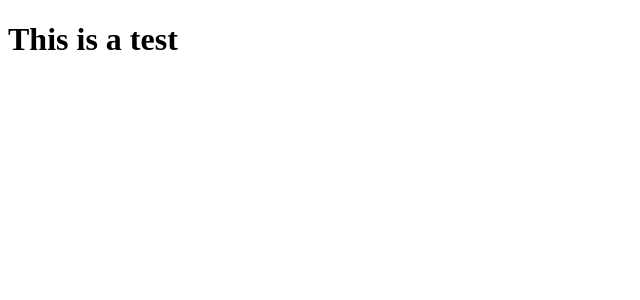
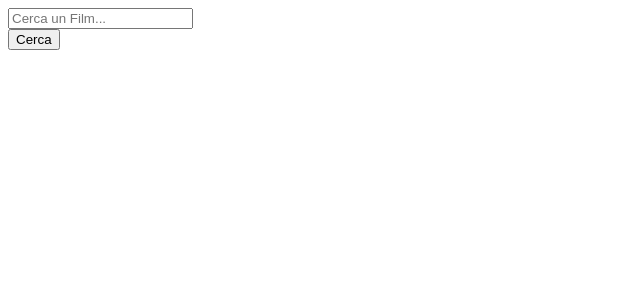
Before and after one commit to giacomomarongiu/vite-boolflix, a Vue app: page / in a window 1280 px wide. Shown: the top 300 px of the page, without its empty margins (0-640 px from the left). Built offline with nearby package versions, Linux system fonts and the light colour scheme.

Commit message:
[Working] Add new componet AppHeader that is linked with App + linked state + some HumanCode

```diff
--- a/src/App.vue
+++ b/src/App.vue
@@ -1,21 +1,23 @@
 <script >
+import AppHeader from "./components/AppHeader.vue";
 import { state } from '../src/state.js'
 
 export default {
   name: "App",
-  //components: {},
+  components: {
+    AppHeader,
+  },
   data() {
     return {
       state,
     }
-  },
-  methods: {}
+  }
 }
 </script>
 
 <template>
-  <h1>{{this.state.message}}</h1>
-
+<!--   <h1>{{this.state.message}}</h1>-->
+<AppHeader />
 </template>
 
 <style scoped>
--- /dev/null
+++ b/src/components/AppHeader.vue
@@ -0,0 +1,23 @@
+<script>
+import { state } from '../state.js'
+export default {
+    name: "AppHeader",
+    data() {
+        return {
+            state,
+        }
+    },
+}
+</script>
+
+<template>
+    <div id="search-bar">
+<!--         Test
+        <p>{{ this.state.searchedString }}</p> -->
+        <input type="text" placeholder="Cerca un Film..." v-model="this.state.searchedString">
+    </div>
+    <button>Cerca</button>
+
+</template>
+
+<style lang="scss"></style>
--- a/src/state.js
+++ b/src/state.js
@@ -5,5 +5,6 @@ import { reactive } from 'vue';
 export const state = reactive({
 
     message: 'This is a test',
-
+    searchedString: "",
+    filteredProducts:[],
 })
```
Also changed, not shown: 1 other file (tests, documents, lock files or other folders).
